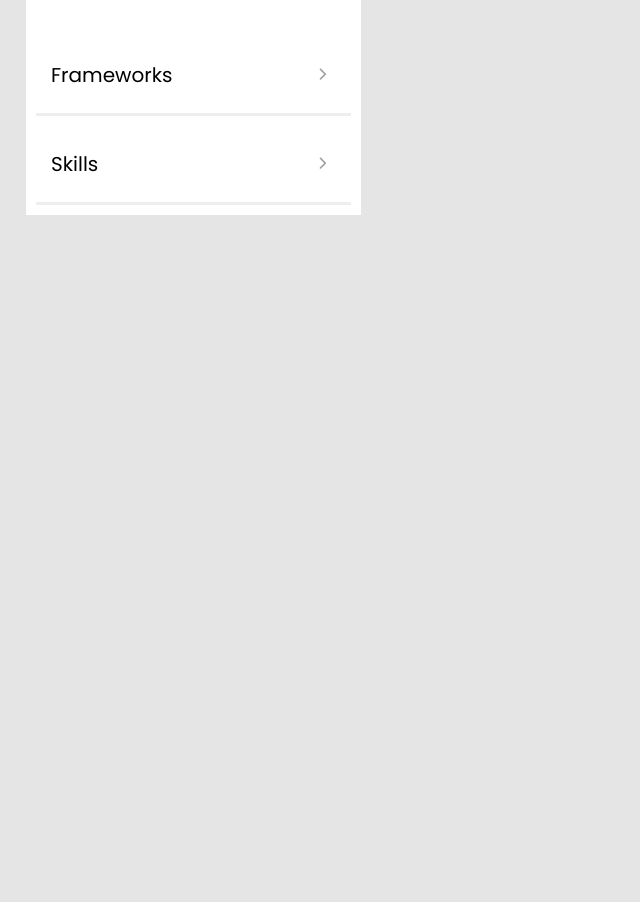
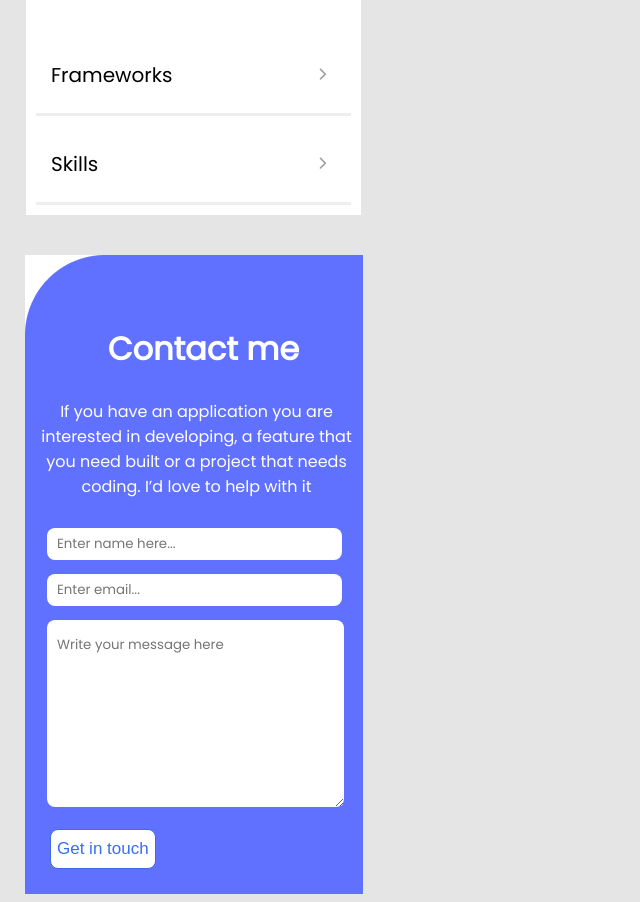
Before and after one commit to Franky237/finish-mobile-version, a website: page index.html in a window 1280 px wide. Shown: the part 4708-5610 px from the top of the page, without its empty margins (0-640 px from the left). Before the commit the page ends 4931 px from the top, so only its background shows below. Drawn offline with Linux system fonts and the light colour scheme.

Commit message:
Add files and images

```diff
--- a/index.html
+++ b/index.html
@@ -174,6 +174,22 @@
             </div>
         </div>
     </section>
+    <section>
+        <form action="https://formspree.io/f/mqkjgqke" method="post">
+        <div class="for-con">
+        <h1>Contact me</h1>
+        <h4>If you have an application you are interested in developing, a feature that you need built or a project that needs coding. I’d love to help with it </h4>
+        <div class="contact-form">
+        <input type="text" name="name" id="name" class="input-fields" maxlength="30" placeholder="Enter name here..." required>
+        <input type="email" name="email" id="email" class="input-fields" placeholder="Enter email..." required>
+        <textarea type="text" name="message" placeholder="Write your message here" maxlength="500" placeholder="Type message here..." required></textarea>
+        </div>
+        <div class="end">
+        <button type="submit" class="button-2">Get in touch</button>
+        <!-- <img src="Assets/img/Shape.jpg"> -->
+        </div>
+        </div>
+        </form>
+    </section>
 </body>
-
 </html>
--- a/style.css
+++ b/style.css
@@ -200,7 +200,7 @@ li {
   background-color: #fff;
   margin-top: 15px;
   margin-bottom: 20px;
-  margin-left: 15px;
+  margin-left: 10px;
 }
 
 button:hover {
@@ -267,3 +267,49 @@ p {
   border-bottom: inset;
   margin: 10px;
 }
+
+.contact-form {
+  display: flex;
+  flex-direction: column;
+  column-gap: 10px;
+}
+
+.for-con {
+  background-image: url(Assets/img/contact.jpg);
+  color: #fff;
+  margin: 40px 2px 0px 5px;
+  padding: 70px 10px 5px 15px;
+  align-items: center;
+  text-align: center;
+}
+
+h4 {
+  color: #fff;
+  font-weight: 200;
+}
+.input-fields {
+  height: 30px;
+  width: 285px;
+  border: unset;
+  border-radius: 8px;
+  margin: 7px;
+  padding-right: 0px;
+  padding-left: 10px;
+  font-family: 'poppins', sans-serif, Arial, Helvetica;
+}
+
+textarea {
+  height: 170px;
+  width: 285px;
+  border: unset;
+  border-radius: 8px;
+  margin: 7px;
+  font-family: 'poppins', sans-serif, Arial, Helvetica;
+  padding-top: 15px;
+  padding-left: 10px;
+}
+
+.end {
+  display: flex;
+  align-items: center;
+}
```
Also changed, not shown: Assets/img/contact.jpg (renamed from Assets/img/Contact me.jpg).
